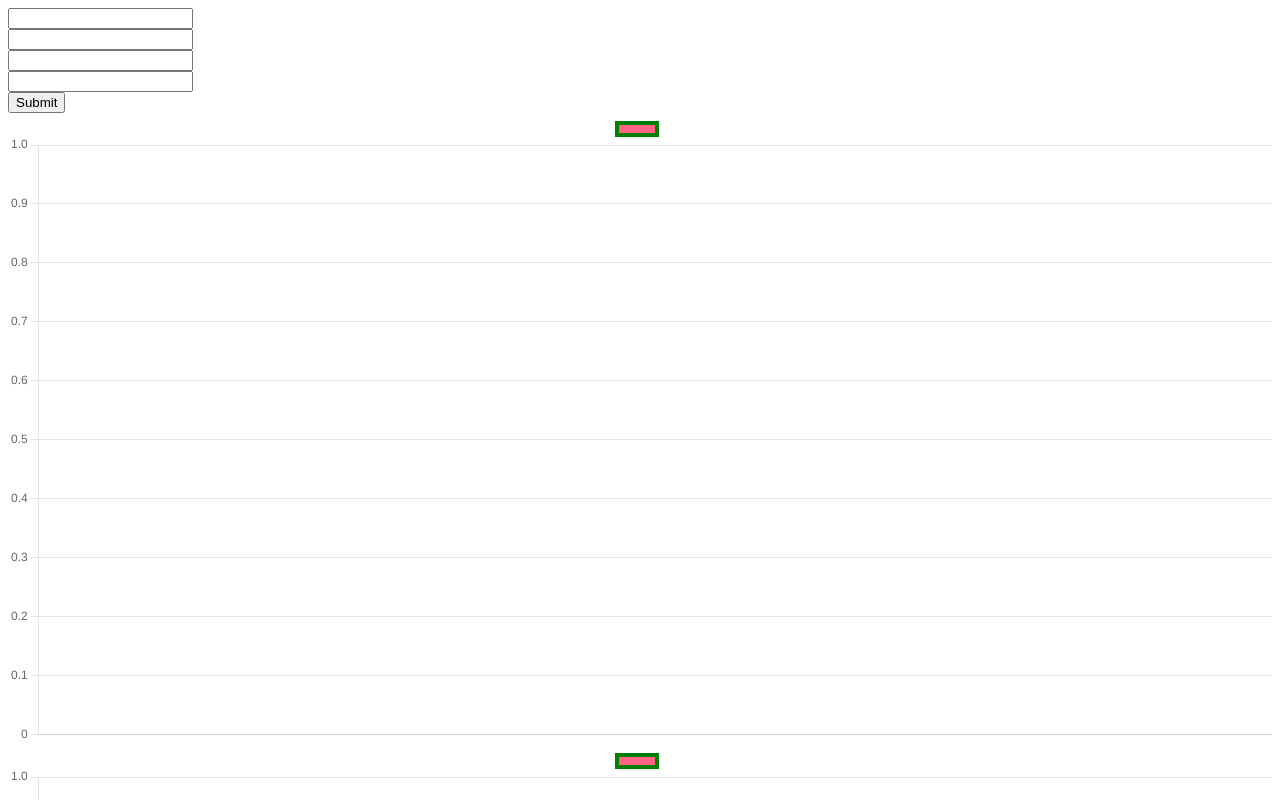
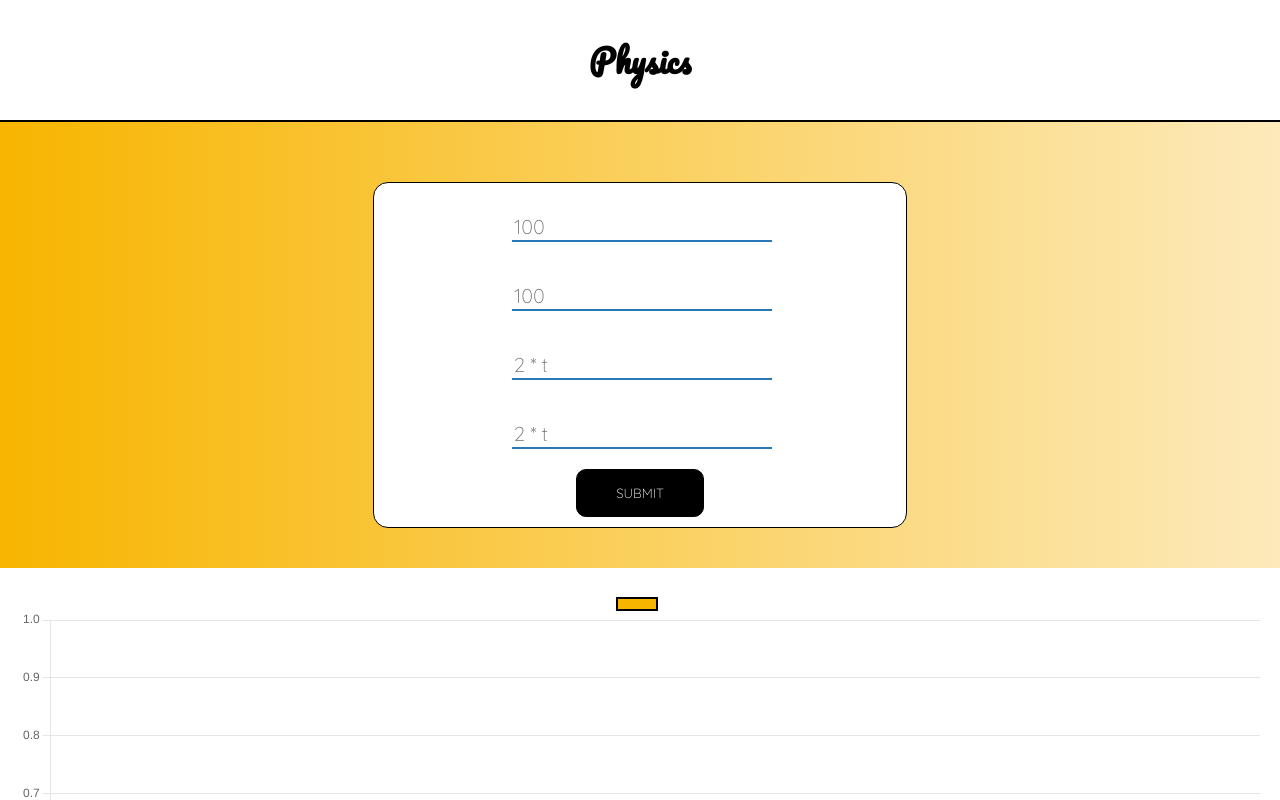
Before and after one commit to Antipascal/Physics_modeling_1, a React (Create React App) app: page / in a window 1280 px wide. Shown: the top 800 px of the page. Built offline with nearby package versions, Linux system fonts and the light colour scheme.

Commit message:
Add basic styles

```diff
--- a/src/App.js
+++ b/src/App.js
@@ -1,5 +1,7 @@
 import React, { useState } from 'react';
 import Home from './pages/Home/Home';
+
+import './styles/styles.css';
 
 const App = () => {
     const [data, setData] = useState({
--- a/src/components/Chart/Chart.jsx
+++ b/src/components/Chart/Chart.jsx
@@ -46,9 +46,9 @@ const LineChart = ({ data }) => {
               // y-axis data plotting values
               data: aPlot[1],
               fill: false,
-              borderWidth: 4,
-              backgroundColor: "rgb(255, 99, 132)",
-              borderColor: 'green',
+              borderWidth: 2,
+              backgroundColor: "#f8b500",
+              borderColor: '#000',
               responsive: true
             },
           ],
@@ -64,9 +64,9 @@ const LineChart = ({ data }) => {
               // y-axis data plotting values
               data: sPlot[1],
               fill: false,
-              borderWidth: 4,
-              backgroundColor: "rgb(255, 99, 132)",
-              borderColor: 'green',
+              borderWidth: 2,
+              backgroundColor: "#f8b500",
+              borderColor: '#000',
               responsive: true
             },
           ],
@@ -82,9 +82,9 @@ const LineChart = ({ data }) => {
               // y-axis data plotting values
               data: vPlot[1],
               fill: false,
-              borderWidth: 4,
-              backgroundColor: "rgb(255, 99, 132)",
-              borderColor: 'green',
+              borderWidth: 2,
+              backgroundColor: "#f8b500",
+              borderColor: '#000',
               responsive: true
             },
           ],
--- a/src/components/Form/Form.jsx
+++ b/src/components/Form/Form.jsx
@@ -34,23 +34,25 @@ const Form = ({ handleChangeData }) => {
     }
     return (
         <form className="form" onSubmit={handleSubmit}>
-            <div>
+            <div className="form__rows">
+                <div className="form__row">
                     <label htmlFor="rocket-mass"></label>
-                <input type="text" id="rocket-mass" className="form__input" value={rocketMass} onChange={(e) => setRocketMass(e.target.value)}/>
+                    <input type="text" id="rocket-mass" className="form__input" placeholder="100" value={rocketMass} onChange={(e) => setRocketMass(e.target.value)}/>
                 </div>
-            <div>
+                <div className="form__row">
                     <label htmlFor="fuel-mass"></label>
-                <input type="text" id="fuel-mass" className="form__input" value={fuelMass} onChange={(e) => setFuelMass(e.target.value)} />
+                    <input type="text" id="fuel-mass" className="form__input" placeholder="100" value={fuelMass} onChange={(e) => setFuelMass(e.target.value)} />
                 </div>
-            <div>
+                <div className="form__row">
                     <label htmlFor="u-func"></label>
-                <input type="text" id="u-func" className="form__input" value={uFunction} onChange={(e) => setUFunction(e.target.value)} />
+                    <input type="text" id="u-func" className="form__input" placeholder="2 * t" value={uFunction} onChange={(e) => setUFunction(e.target.value)} />
                 </div>
-            <div>
+                <div className="form__row">
                     <label htmlFor="f-func"></label>
-                <input type="text" id="f-func" className="form__input" value={fFunction} onChange={(e) => setFFunction(e.target.value)} />
+                    <input type="text" id="f-func" className="form__input" placeholder="2 * t" value={fFunction} onChange={(e) => setFFunction(e.target.value)} />
                 </div>
-            <button type="submit">Submit</button>
+                <button className="form__button" type="submit">Submit</button>
+            </div>
         </form>
     );
 }
--- /dev/null
+++ b/src/components/Header/Header.jsx
@@ -0,0 +1,9 @@
+const Header = () => {
+    return (
+        <header className="header">
+            <h1 className="header__title">Physics</h1>
+        </header>
+    )
+}
+
+export default Header;
--- a/src/pages/Home/Home.jsx
+++ b/src/pages/Home/Home.jsx
@@ -1,14 +1,18 @@
 import React from 'react';
 import Chart from '../../components/Chart/Chart';
 import Form from '../../components/Form/Form';
+import Header from '../../components/Header/Header';
 
 const Home = ({ data, handleChangeData }) => {
     return (
-        <div>
+        <>
             <div className="top-bar"></div>
-            <Form handleChangeData={handleChangeData}/>
-            <Chart data={data}/>
-        </div>
+            <Header />
+            <div className="container">
+                <Form handleChangeData={handleChangeData}/>
+                <Chart data={data}/>
+            </div>
+        </>
     )
 }
 
--- /dev/null
+++ b/src/styles/styles.css
@@ -0,0 +1,79 @@
+@import url('https://fonts.googleapis.com/css2?family=Noto+Sans:wght@600&family=Pacifico&family=Quicksand:wght@300&family=Raleway:wght@700&family=Roboto&display=swap');
+
+html, body {
+    box-sizing: border-box;
+    margin: 0;
+}
+
+.header {
+    padding: 2rem 0;
+    border-bottom: 2px solid #000;
+}
+
+.header__title {
+    font-family: "Pacifico", sans-serif;
+    text-align: center;
+    margin: 0;
+}
+
+.container {
+    background: #fceabb;
+    background: -webkit-linear-gradient(to right, #f8b500, #fceabb);
+    background: linear-gradient(to right, #f8b500, #fceabb);
+    padding: 20px 0 0 0;
+}
+
+.form {
+    width: 40%;
+    height: auto;
+    background: #fff;
+    border: 1px solid #000;
+    border-radius: 15px;
+    margin: 40px auto;
+    padding: 10px;
+}
+
+.form__rows {
+    width: 50%;
+    margin: 0 auto;
+}
+
+.form__input {
+    font-family: "Quicksand", sans-serif;
+    font-size: 20px;
+    width: 100%;
+    margin: 20px 0;
+    border: none;
+    border-bottom: 2px solid rgb(40, 120, 185);
+}
+
+.chart {
+    background: #fff;
+    padding: 20px;
+}
+
+.form__button {
+    display: flex;
+    justify-content: center;
+    align-items: center;
+    width: 50%;
+    margin: 0 auto;
+    padding: 15px;
+    border: 0.5px solid #000;
+    border-radius: 10px;
+    color: #fff;
+    text-transform: uppercase;
+    font-family: "Quicksand", sans-serif;
+    background:#000;
+    transition: transform 0.4s cubic-bezier(0.075, 0.82, 0.165, 1);
+}
+
+.form__button:hover {
+    background: #f8b500;
+}
+
+.form__button::before, .form__button::after {
+    content: '';
+    position: absolute;
+    background: #000;
+}
```
Lines whose indentation alone changed are shown as unchanged.
